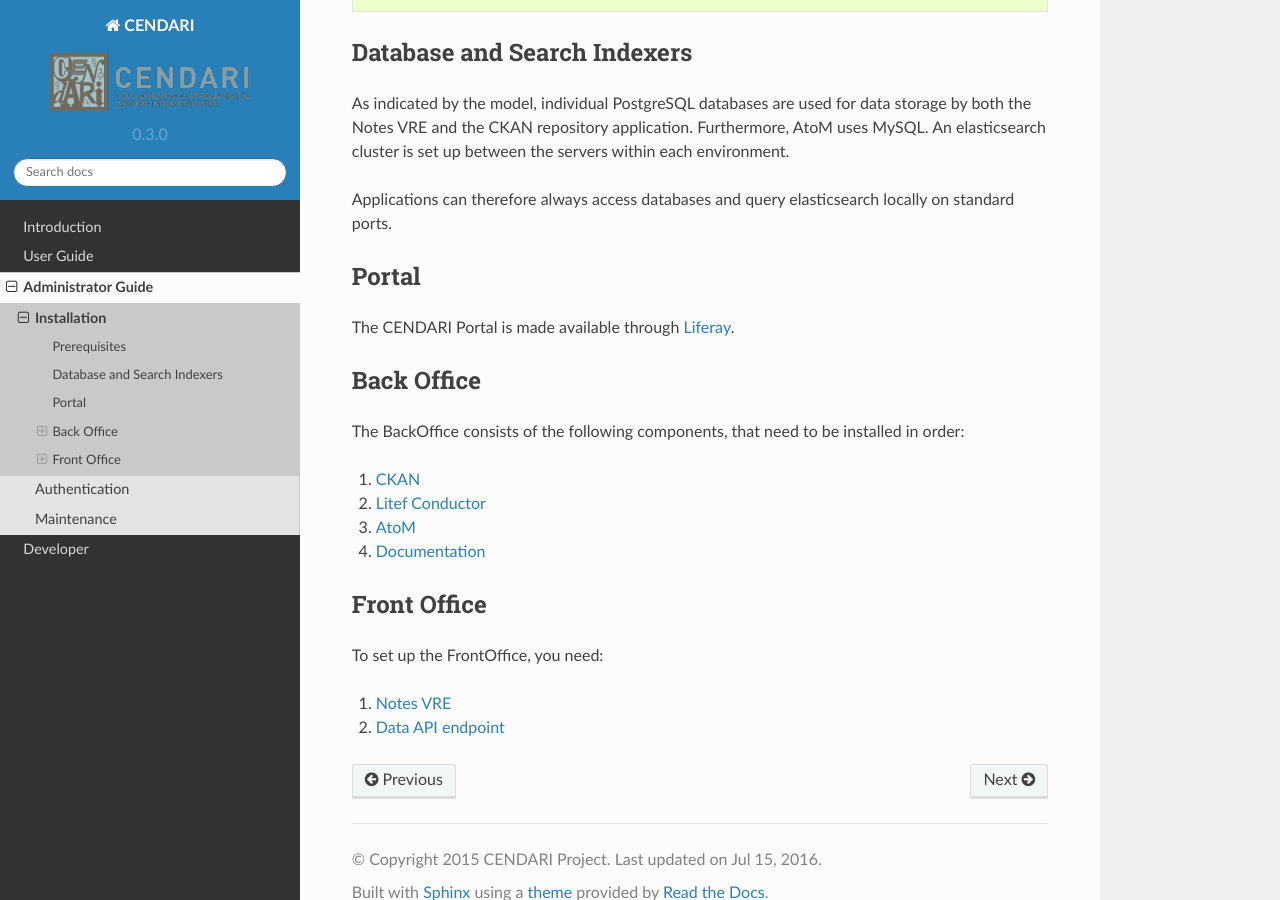
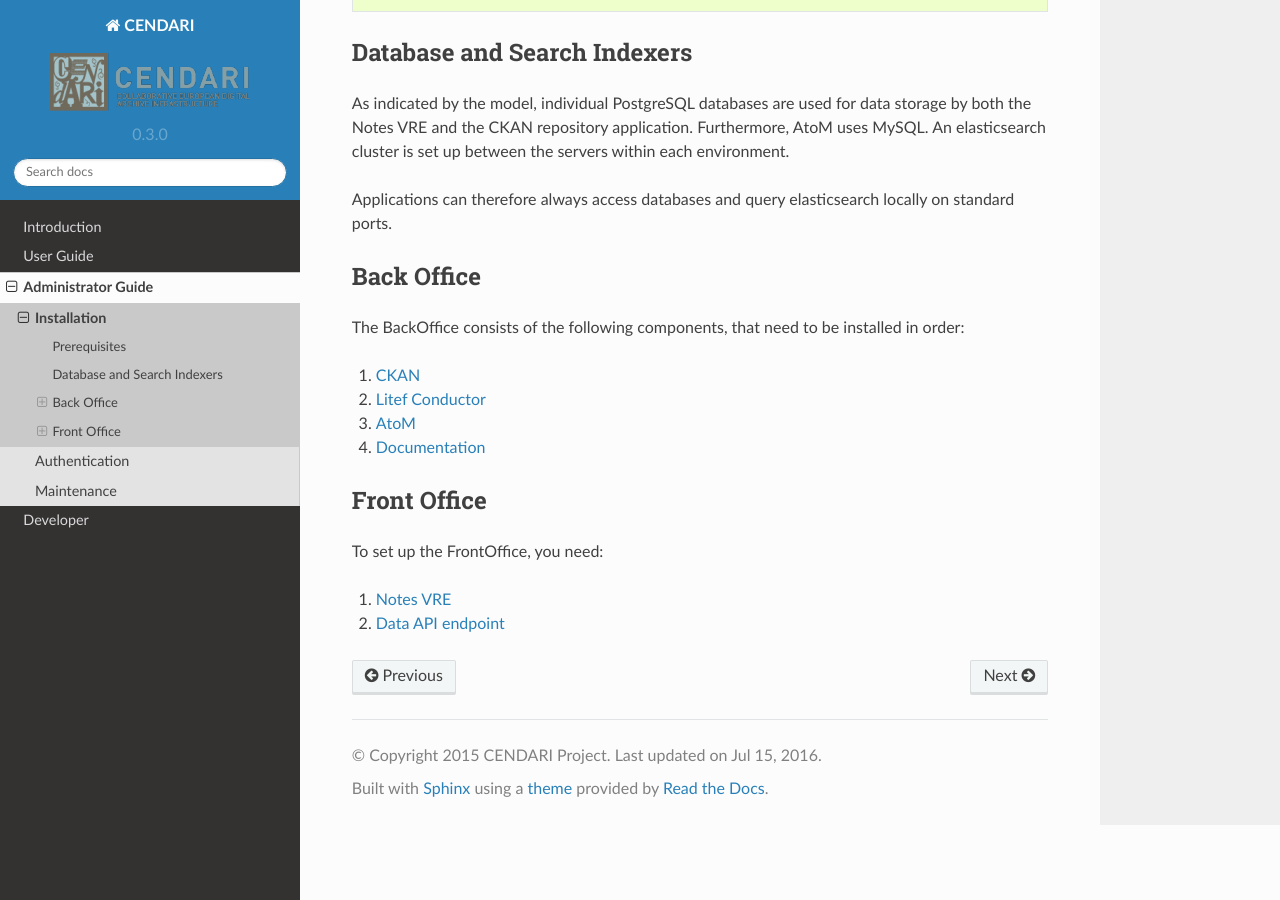
Before and after one commit to CENDARI/documentation, a Sphinx documentation site: the page built from source/admin/installation.rst, in a window 1280 px wide and 900 px high, scrolled down 1517 px. Built offline with Sphinx 7.4.7, drawn with Linux system fonts in a browser that asks for light colours; pages that are not in the unit, such as notebooks, are missing from menus.

Commit message:
remove liferay reference

```diff
--- a/source/admin/install/atom.rst
+++ b/source/admin/install/atom.rst
@@ -47,6 +47,8 @@
     chown -R www-data log
     chown -R www-data cache
     chown -R www-data atom2ckan
+
+Use the web installer to set up AtoM (fails if config exists).
 
 After an upgrade, make sure to upgrade the database and clear the cache
 
--- a/source/admin/installation.rst
+++ b/source/admin/installation.rst
@@ -60,12 +60,6 @@
 Applications can therefore always access databases and query elasticsearch locally on standard ports.
 
 
-Portal
-------
-
-The CENDARI Portal is made available through `Liferay <https://www.liferay.com>`_.
-
-
 Back Office
 -----------
 
```
